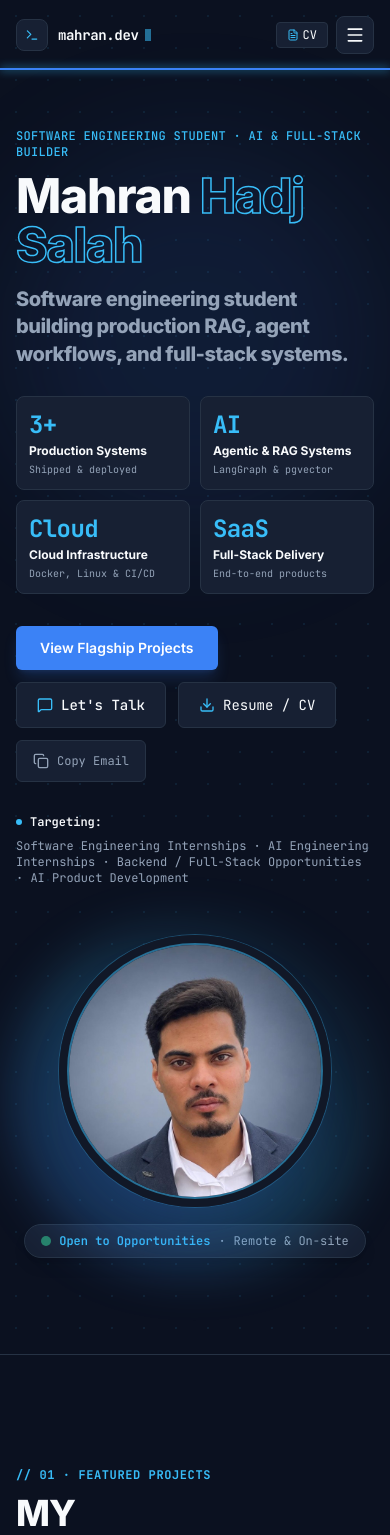
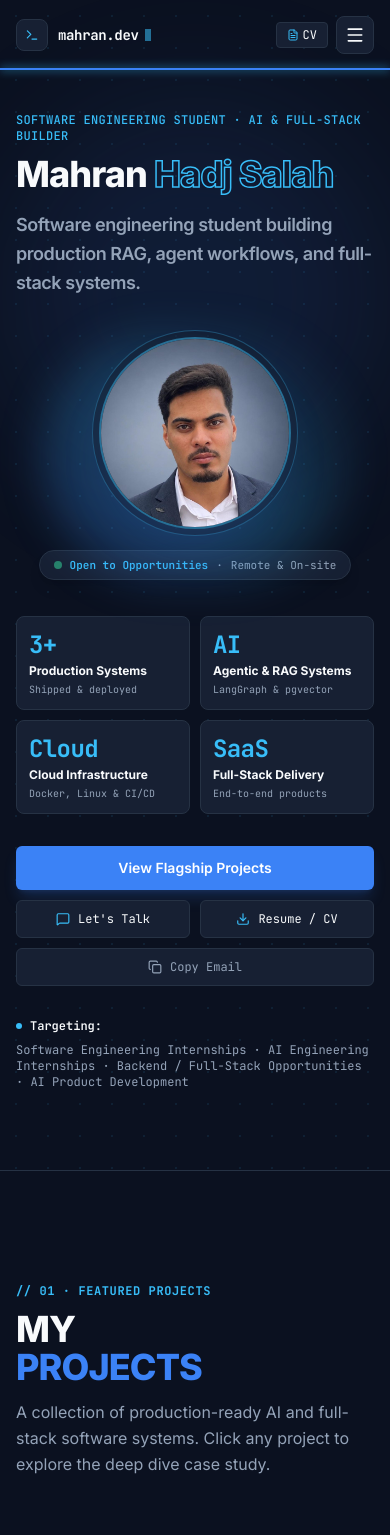
Before and after one commit to MahranHadjSalah/portfolio, a React (Vite) app: page / in a window 390 px wide. Shown: the top 1535 px of the page. Built offline with nearby package versions, Linux system fonts and the light colour scheme.

Commit message:
fix(mobile): place profile photo above stats boxes and optimize header layout

```diff
--- a/src/components/Hero.jsx
+++ b/src/components/Hero.jsx
@@ -13,13 +13,40 @@ export default function Hero({ onOpenResume }) {
     setTimeout(() => setCopied(false), 2000);
   };
 
+  const renderProfilePhoto = (isMobile = false) => (
+    <div className="relative flex flex-col items-center">
+      {/* Outer Glow Ring */}
+      <div className={`absolute -inset-3 rounded-full bg-gradient-to-tr from-[#3B82F6]/30 via-[#38BDF8]/20 to-transparent blur-xl pointer-events-none ${isMobile ? 'scale-90' : ''}`} />
+
+      {/* Decorative Tech Ring */}
+      <div className="relative p-1.5 sm:p-2 rounded-full border border-[#38BDF8]/30 bg-[#172033]/60 backdrop-blur-xs">
+        {/* Circular Portrait */}
+        <div className={`${isMobile ? 'w-48 h-48 sm:w-56 sm:h-56' : 'w-64 h-64 sm:w-72 sm:h-72 lg:w-80 lg:h-80'} rounded-full overflow-hidden border-2 border-[#38BDF8]/50 ring-6 sm:ring-8 ring-[#111827] shadow-2xl shadow-[#3B82F6]/20 bg-[#172033]`}>
+          <img
+            src="/profile.jpg?v=3"
+            alt="Mahran Hadj Salah"
+            className="w-full h-full object-cover object-center transition-transform duration-500 hover:scale-105"
+          />
+        </div>
+      </div>
+
+      {/* Floating Status Badge beneath Portrait */}
+      <div className="mt-3.5 inline-flex items-center gap-2 px-3.5 py-1.5 sm:px-4 sm:py-2 rounded-full bg-[#172033] border border-[#263244] shadow-lg text-[11px] sm:text-xs font-mono text-[#F8FAFC]">
+        <span className="w-2 h-2 sm:w-2.5 sm:h-2.5 rounded-full bg-emerald-400 animate-pulse" />
+        <span className="font-semibold text-[#38BDF8]">Open to Opportunities</span>
+        <span className="text-[#94A3B8]">·</span>
+        <span className="text-[#94A3B8]">Remote & On-site</span>
+      </div>
+    </div>
+  );
+
   return (
-    <section className="relative pt-32 pb-24 md:pt-40 md:pb-32 overflow-hidden bg-[#0B1120] bg-tech-grid border-b border-[#263244]">
+    <section className="relative pt-28 pb-20 sm:pt-32 sm:pb-24 lg:pt-40 lg:pb-32 overflow-hidden bg-[#0B1120] bg-tech-grid border-b border-[#263244]">
       {/* Ambient background glow */}
       <div className="absolute top-1/4 left-1/2 -translate-x-1/2 -translate-y-1/2 w-96 h-96 bg-[#3B82F6]/10 rounded-full blur-3xl pointer-events-none" />
 
       <div className="max-w-7xl mx-auto px-4 sm:px-6 lg:px-8 relative z-10">
-        <div className="grid grid-cols-1 lg:grid-cols-12 gap-12 lg:gap-8 items-center">
+        <div className="grid grid-cols-1 lg:grid-cols-12 gap-10 lg:gap-8 items-center">
 
           {/* Left Column: Clear Builder Positioning */}
           <motion.div
@@ -35,13 +62,21 @@ export default function Hero({ onOpenResume }) {
                 Software Engineering Student · AI & Full-Stack Builder
               </div>
 
-              <h1 className="text-5xl sm:text-7xl lg:text-8xl font-black tracking-tight text-[#F8FAFC] leading-[1.02] font-sans">
+              <h1 className="text-4xl sm:text-6xl lg:text-7xl xl:text-8xl font-black tracking-tight text-[#F8FAFC] leading-[1.05] font-sans">
                 Mahran <span className="text-outline-blue">Hadj Salah</span>
               </h1>
 
-              <h2 className="text-xl sm:text-2xl lg:text-3xl font-extrabold tracking-tight text-[#94A3B8] leading-snug font-sans max-w-2xl pt-1">
+              <h2 className="text-lg sm:text-xl lg:text-2xl font-semibold tracking-tight text-[#94A3B8] leading-relaxed font-sans max-w-2xl pt-1">
                 {portfolioData.personal.shortTagline}
               </h2>
+            </motion.div>
+
+            {/* Phone Version: Portrait Photo shown directly above the boxes */}
+            <motion.div
+              variants={scaleIn(0.5, 0.95)}
+              className="lg:hidden w-full flex justify-center py-2 my-1"
+            >
+              {renderProfilePhoto(true)}
             </motion.div>
 
             {/* Core Capabilities & Metrics Grid */}
@@ -56,36 +91,38 @@ export default function Hero({ onOpenResume }) {
             </motion.div>
 
             {/* High-Converting Action Buttons */}
-            <motion.div variants={fadeInUp(0.5, 20)} className="flex flex-wrap items-center gap-3 pt-2">
+            <motion.div variants={fadeInUp(0.5, 20)} className="flex flex-wrap items-center gap-2.5 sm:gap-3 pt-2 w-full">
               <a
                 href="#work"
-                className="inline-flex items-center justify-center px-6 py-3 rounded-md bg-[#3B82F6] text-white font-semibold text-sm hover:bg-[#2563EB] transition-colors focus-visible:ring-2 focus-visible:ring-[#38BDF8] focus-visible:ring-offset-2 focus-visible:ring-offset-[#0B1120] font-sans shadow-lg shadow-[#3B82F6]/20"
+                className="w-full sm:w-auto inline-flex items-center justify-center px-6 py-3 rounded-md bg-[#3B82F6] text-white font-semibold text-sm hover:bg-[#2563EB] transition-colors focus-visible:ring-2 focus-visible:ring-[#38BDF8] focus-visible:ring-offset-2 focus-visible:ring-offset-[#0B1120] font-sans shadow-lg shadow-[#3B82F6]/20 text-center"
               >
                 <span>View Flagship Projects</span>
               </a>
 
+              <div className="grid grid-cols-2 sm:flex sm:flex-wrap gap-2.5 w-full sm:w-auto">
                 <a
                   href="#contact"
-                className="inline-flex items-center justify-center gap-2 px-5 py-3 rounded-md bg-[#172033] hover:bg-[#1e2a42] text-[#F8FAFC] text-sm font-mono border border-[#263244] hover:border-[#3B82F6]/60 transition-colors focus-visible:ring-2 focus-visible:ring-[#38BDF8] focus-visible:ring-offset-2 focus-visible:ring-offset-[#0B1120] font-medium"
+                  className="inline-flex items-center justify-center gap-2 px-4 py-2.5 sm:px-5 sm:py-3 rounded-md bg-[#172033] hover:bg-[#1e2a42] text-[#F8FAFC] text-xs sm:text-sm font-mono border border-[#263244] hover:border-[#3B82F6]/60 transition-colors focus-visible:ring-2 focus-visible:ring-[#38BDF8]"
                 >
-                <MessageSquare className="w-4 h-4 text-[#38BDF8]" />
+                  <MessageSquare className="w-3.5 h-3.5 sm:w-4 sm:h-4 text-[#38BDF8]" />
                   <span>Let's Talk</span>
                 </a>
 
                 <button
                   onClick={onOpenResume}
-                className="inline-flex items-center justify-center gap-2 px-5 py-3 rounded-md bg-[#172033] hover:bg-[#1e2a42] text-[#F8FAFC] text-sm font-mono border border-[#263244] transition-colors focus-visible:ring-2 focus-visible:ring-[#38BDF8] focus-visible:ring-offset-2 focus-visible:ring-offset-[#0B1120]"
+                  className="inline-flex items-center justify-center gap-2 px-4 py-2.5 sm:px-5 sm:py-3 rounded-md bg-[#172033] hover:bg-[#1e2a42] text-[#F8FAFC] text-xs sm:text-sm font-mono border border-[#263244] transition-colors focus-visible:ring-2 focus-visible:ring-[#38BDF8]"
                 >
-                <Download className="w-4 h-4 text-[#38BDF8]" />
+                  <Download className="w-3.5 h-3.5 sm:w-4 sm:h-4 text-[#38BDF8]" />
                   <span>Resume / CV</span>
                 </button>
+              </div>
 
               <button
                 onClick={copyEmail}
-                className="inline-flex items-center justify-center gap-2 px-4 py-3 rounded-md bg-[#172033] hover:bg-[#1e2a42] text-[#94A3B8] hover:text-[#F8FAFC] text-xs font-mono border border-[#263244] transition-colors focus-visible:ring-2 focus-visible:ring-[#38BDF8] focus-visible:ring-offset-2 focus-visible:ring-offset-[#0B1120]"
+                className="w-full sm:w-auto inline-flex items-center justify-center gap-2 px-4 py-2.5 sm:py-3 rounded-md bg-[#172033] hover:bg-[#1e2a42] text-[#94A3B8] hover:text-[#F8FAFC] text-xs font-mono border border-[#263244] transition-colors focus-visible:ring-2 focus-visible:ring-[#38BDF8]"
                 title="Copy Email Address"
               >
-                {copied ? <Check className="w-4 h-4 text-[#38BDF8]" /> : <Copy className="w-4 h-4 text-[#94A3B8]" />}
+                {copied ? <Check className="w-3.5 h-3.5 text-[#38BDF8]" /> : <Copy className="w-3.5 h-3.5 text-[#94A3B8]" />}
                 <span>{copied ? "Email Copied" : "Copy Email"}</span>
               </button>
             </motion.div>
@@ -99,42 +136,14 @@ export default function Hero({ onOpenResume }) {
 
           </motion.div>
 
-          {/* Right Column: Circular Portrait Image */}
+          {/* Desktop Right Column: Circular Portrait Image (Hidden on phone, shown on desktop) */}
           <motion.div
             variants={scaleIn(0.6, 0.95)}
             initial="hidden"
             animate="visible"
-            className="lg:col-span-5 flex flex-col items-center justify-center"
+            className="hidden lg:flex lg:col-span-5 flex-col items-center justify-center"
           >
-            <div className="relative flex flex-col items-center">
-
-              {/* Outer Glow Ring */}
-              <div className="absolute -inset-3 rounded-full bg-gradient-to-tr from-[#3B82F6]/30 via-[#38BDF8]/20 to-transparent blur-xl pointer-events-none" />
-
-              {/* Decorative Tech Ring */}
-              <div className="relative p-2 rounded-full border border-[#38BDF8]/30 bg-[#172033]/60 backdrop-blur-xs">
-                {/* Circular Portrait */}
-                <div className="w-64 h-64 sm:w-72 sm:h-72 lg:w-80 lg:h-80 rounded-full overflow-hidden border-2 border-[#38BDF8]/50 ring-8 ring-[#111827] shadow-2xl shadow-[#3B82F6]/20 bg-[#172033]">
-                  <img
-                    src="/profile.jpg?v=3"
-                    alt="Mahran Hadj Salah"
-                    className="w-full h-full object-cover object-center transition-transform duration-500 hover:scale-105"
-                  />
-                </div>
-              </div>
-
-              {/* Floating Status Badge beneath Portrait */}
-              <motion.div
-                variants={fadeInUp(0.7, 10)}
-                className="mt-4 inline-flex items-center gap-2 px-4 py-2 rounded-full bg-[#172033] border border-[#263244] shadow-lg text-xs font-mono text-[#F8FAFC]"
-              >
-                <span className="w-2.5 h-2.5 rounded-full bg-emerald-400 animate-pulse" />
-                <span className="font-semibold text-[#38BDF8]">Open to Opportunities</span>
-                <span className="text-[#94A3B8]">·</span>
-                <span className="text-[#94A3B8]">Remote & On-site</span>
-              </motion.div>
-
-            </div>
+            {renderProfilePhoto(false)}
           </motion.div>
 
         </div>
```
Lines whose indentation alone changed are shown as unchanged.
